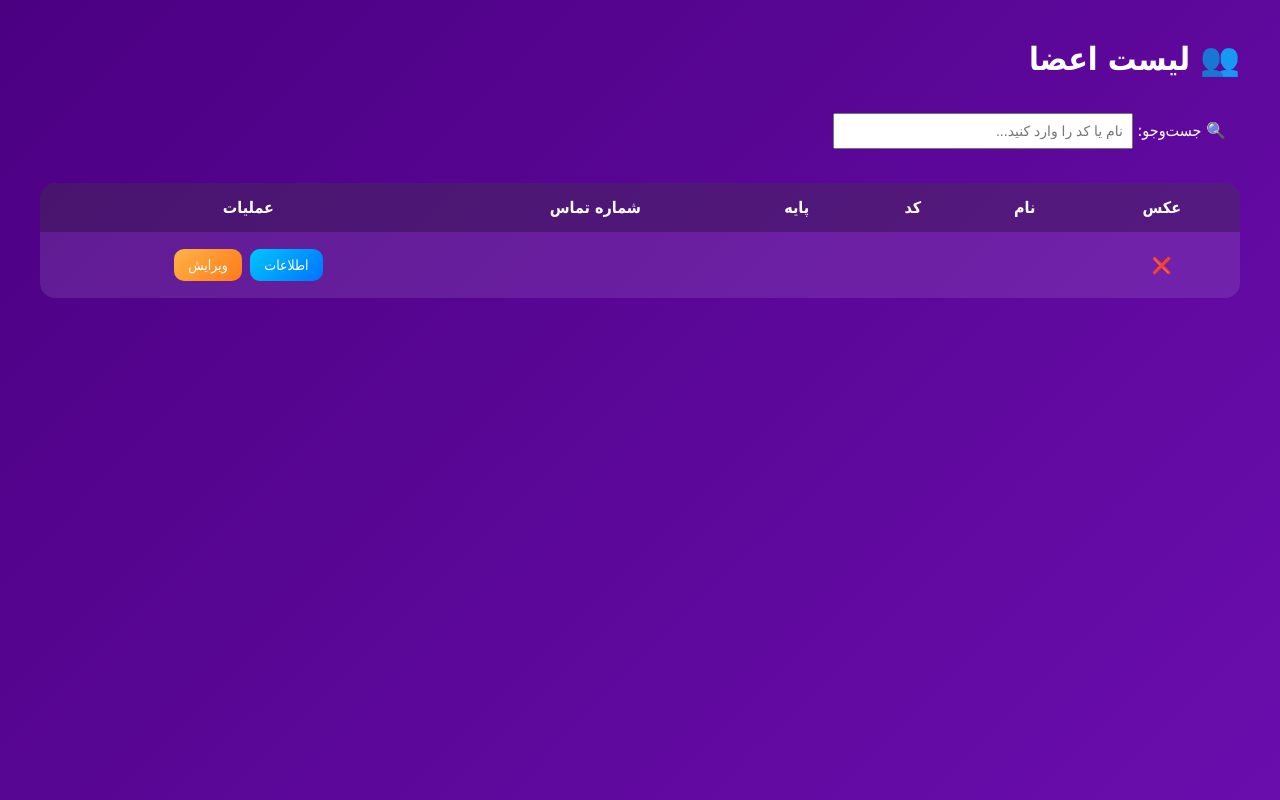
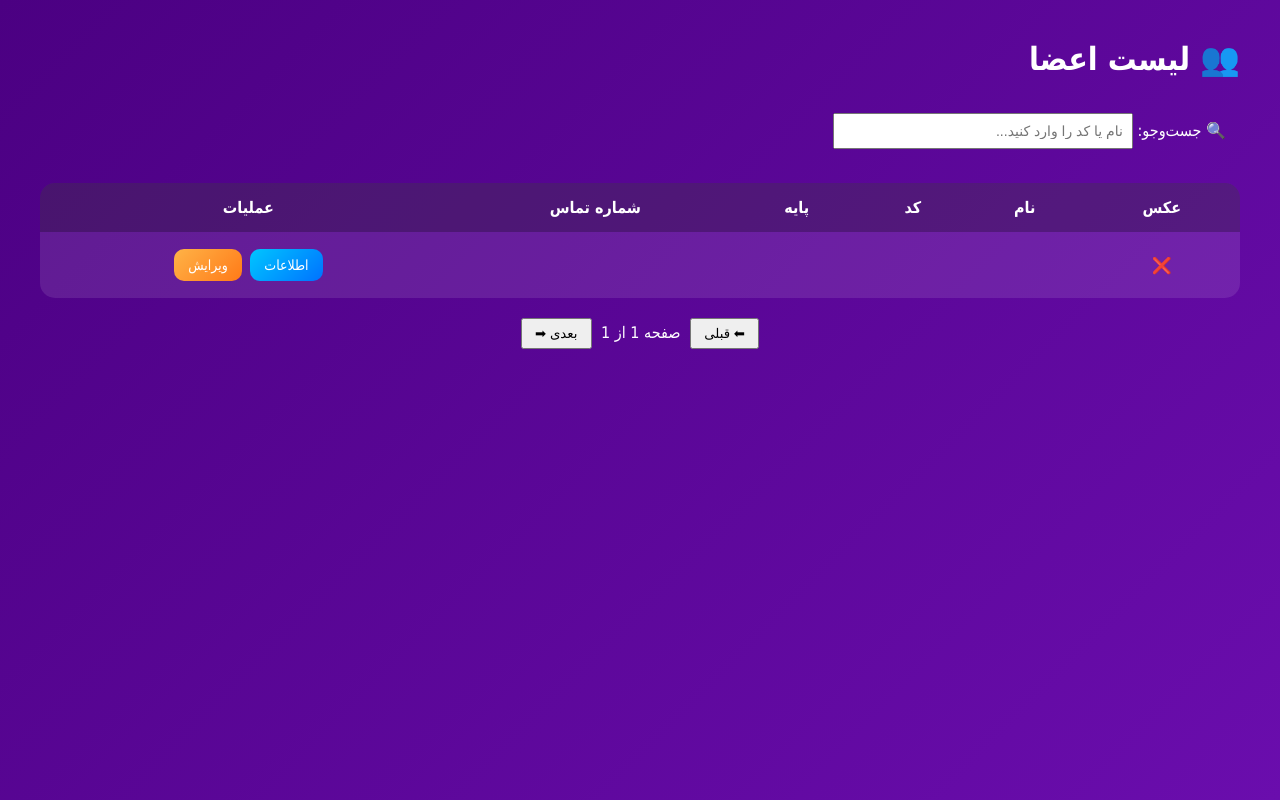
Before and after one commit to arminalvandi/library-management-system, a Flask app: page /members in a window 1280 px wide. Run offline with Flask 3, Linux system fonts and the light colour scheme; the visitor is signed in with stand-in values (Sample User, id 1); data comes from the database, SQL or seed files in the repository.

Commit message:
Update members.html

```diff
--- a/templates/members.html
+++ b/templates/members.html
@@ -5,7 +5,6 @@
     <title>لیست اعضا</title>
     <link rel="stylesheet" href="{{ url_for('static', filename='css/style.css') }}">
     <style>
-        /* استایل فیلد جست‌وجو */
         .search-box {
             margin-bottom: 20px;
             text-align: right;
@@ -14,6 +13,15 @@
             width: 300px;
             padding: 8px;
             font-size: 14px;
+        }
+        .pagination {
+            margin-top: 20px;
+            text-align: center;
+        }
+        .pagination button {
+            padding: 6px 12px;
+            margin: 0 5px;
+            cursor: pointer;
         }
     </style>
 </head>
@@ -60,24 +68,68 @@
             {% endfor %}
         </tbody>
     </table>
+
+    <div class="pagination">
+        <button id="prevPage">⬅ قبلی</button>
+        <span id="pageInfo"></span>
+        <button id="nextPage">بعدی ➡</button>
+    </div>
 </div>
 
 <script>
-    // اسکریپت جست‌وجوی اعضا
+    const rowsPerPage = 10;
+    let currentPage = 1;
+
     const searchInput = document.getElementById("memberSearch");
-    searchInput.addEventListener("keyup", function() {
+    const table = document.getElementById("membersTable");
+    const rows = Array.from(table.querySelectorAll("tbody tr"));
+
+    function getFilteredRows() {
         const filter = searchInput.value.toLowerCase();
-        const rows = document.querySelectorAll("#membersTable tbody tr");
-        rows.forEach(row => {
+        return rows.filter(row => {
             const name = row.cells[1].textContent.toLowerCase();
             const code = row.cells[2].textContent.toLowerCase();
-            if(name.includes(filter) || code.includes(filter)) {
-                row.style.display = "";
-            } else {
-                row.style.display = "none";
-            }
+            return name.includes(filter) || code.includes(filter);
         });
+    }
+
+    function renderTable() {
+        const filteredRows = getFilteredRows();
+        const totalPages = Math.ceil(filteredRows.length / rowsPerPage) || 1;
+
+        if (currentPage > totalPages) currentPage = totalPages;
+
+        rows.forEach(row => row.style.display = "none");
+
+        const start = (currentPage - 1) * rowsPerPage;
+        const end = start + rowsPerPage;
+
+        filteredRows.slice(start, end).forEach(row => {
+            row.style.display = "";
+        });
+
+        document.getElementById("pageInfo").textContent =
+            `صفحه ${currentPage} از ${totalPages}`;
+    }
+
+    document.getElementById("prevPage").onclick = () => {
+        if (currentPage > 1) {
+            currentPage--;
+            renderTable();
+        }
+    };
+
+    document.getElementById("nextPage").onclick = () => {
+        currentPage++;
+        renderTable();
+    };
+
+    searchInput.addEventListener("keyup", () => {
+        currentPage = 1;
+        renderTable();
     });
+
+    renderTable();
 </script>
 
 </body>
```
